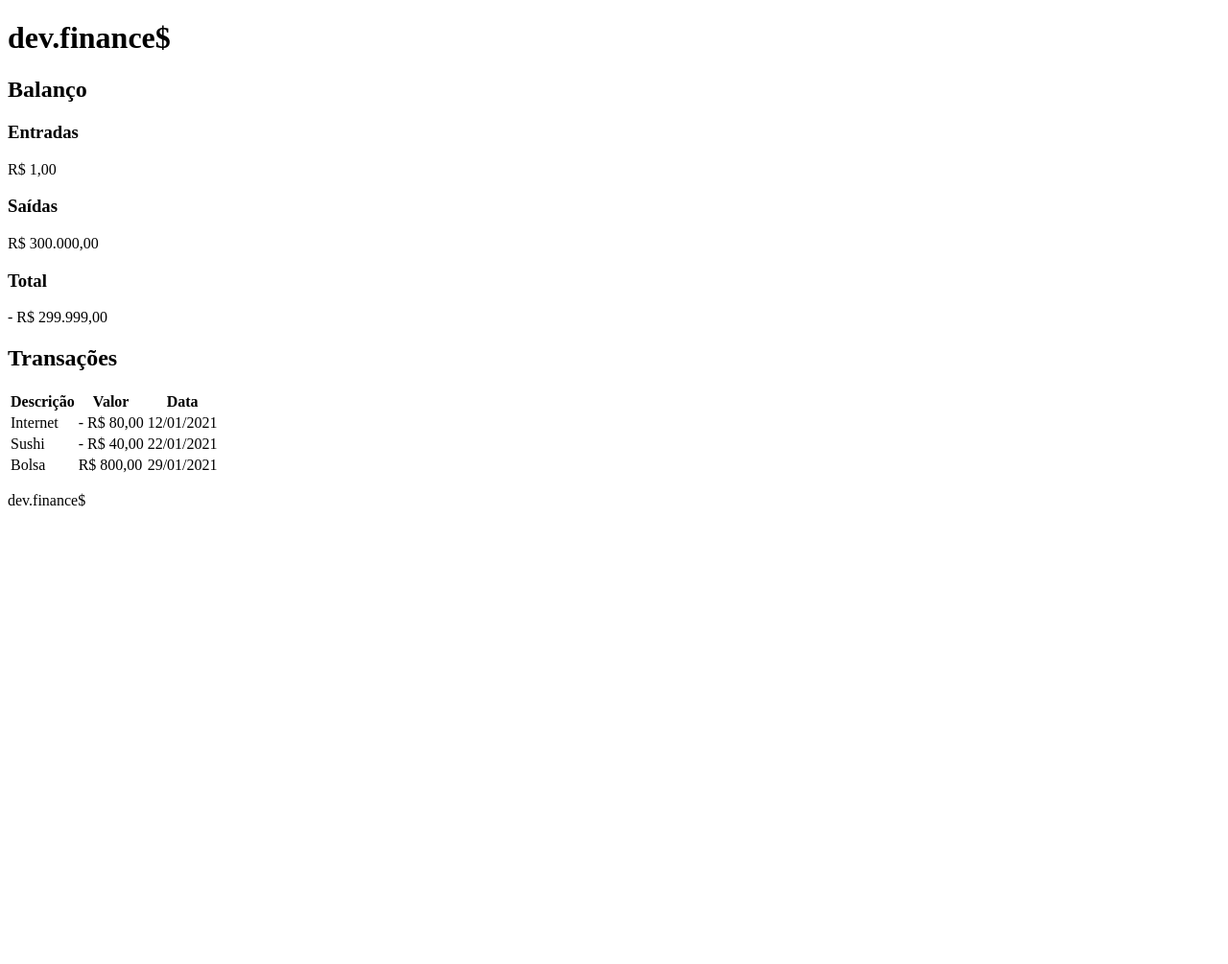
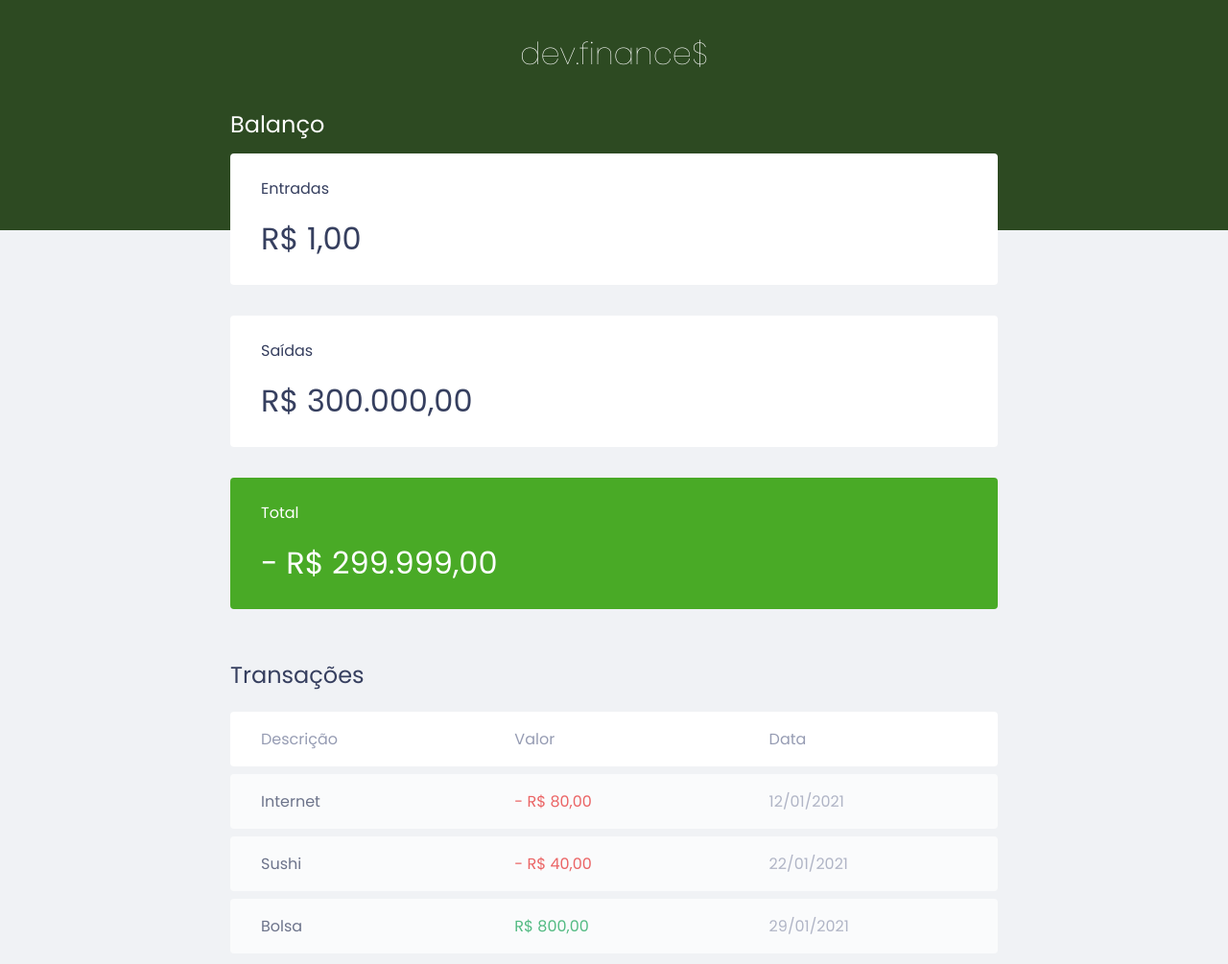
Before and after one commit to Rafaellarsa/maratona-discover, a plain HTML site: page index.html in a window 1280 px wide. Shown: the top 1005 px of the page at 96% size. Before the commit the page ends 800 px from the top, so only its background shows below. Drawn offline with Linux system fonts and the light colour scheme.

Commit message:
Added css

```diff
--- a/index.html
+++ b/index.html
@@ -5,6 +5,12 @@
     <meta charset="UTF-8">
     <meta name="viewport" content="width=device-width, initial-scale=1.0">
     <title>dev.finance$</title>
+
+    <link rel="stylesheet" href="./style.css">
+    <link rel="preconnect" href="https://fonts.gstatic.com">
+    <link
+        href="https://fonts.googleapis.com/css2?family=Poppins:ital,wght@0,100;0,400;0,700;1,100;1,400;1,700&display=swap"
+        rel="stylesheet">
 </head>
 
 <body>
@@ -25,7 +31,7 @@
                 <h3>Saídas</h3>
                 <p>R$ 300.000,00</p>
             </div>
-            <div class="card">
+            <div class="card total">
                 <h3>Total</h3>
                 <p>- R$ 299.999,00</p>
             </div>
@@ -44,19 +50,19 @@
                 </thead>
                 <tbody>
                     <tr>
-                        <td>Internet</td>
-                        <td>- R$ 80,00</td>
-                        <td>12/01/2021</td>
+                        <td class="description">Internet</td>
+                        <td class="expense">- R$ 80,00</td>
+                        <td class="date">12/01/2021</td>
                     </tr>
                     <tr>
-                        <td>Sushi</td>
-                        <td>- R$ 40,00</td>
-                        <td>22/01/2021</td>
+                        <td class="description">Sushi</td>
+                        <td class="expense">- R$ 40,00</td>
+                        <td class="date">22/01/2021</td>
                     </tr>
                     <tr>
-                        <td>Bolsa</td>
-                        <td>R$ 800,00</td>
-                        <td>29/01/2021</td>
+                        <td class="description">Bolsa</td>
+                        <td class="income">R$ 800,00</td>
+                        <td class="date">29/01/2021</td>
                     </tr>
                 </tbody>
             </table>
--- /dev/null
+++ b/style.css
@@ -0,0 +1,125 @@
+:root {
+  --dark-blue: #363f5f;
+}
+
+* {
+  margin: 0;
+  padding: 0;
+  box-sizing: border-box;
+}
+
+body {
+  background-color: #f0f2f5;
+  font-family: "Poppins", sans-serif;
+}
+
+h2 {
+  margin-top: 3.2rem;
+  margin-bottom: 0.8rem;
+  color: var(--dark-blue);
+  font-weight: normal;
+}
+
+header {
+  background-color: #2d4a22;
+  padding: 2rem 0 10rem;
+  text-align: center;
+}
+
+h1 {
+  color: #fff;
+  font-weight: 100;
+}
+
+main {
+  width: min(90vw, 800px);
+  margin: auto;
+}
+
+#balance {
+  margin-top: -8rem;
+}
+
+#balance h2 {
+  color: #fff;
+  margin-top: 0;
+}
+
+.card {
+  background-color: #fff;
+  padding: 1.5rem 2rem;
+  border-radius: 0.25rem;
+  margin-bottom: 2rem;
+  color: var(--dark-blue);
+}
+
+.card h3 {
+  font-weight: normal;
+  font-size: 1rem;
+}
+
+.card p {
+  font-size: 2rem;
+  line-height: 3rem;
+  margin-top: 1rem;
+}
+
+.card.total {
+  background-color: #49aa26;
+  color: #fff;
+}
+
+#transactions-table {
+  width: 100%;
+  border-spacing: 0 0.5rem;
+  color: #969cb3;
+}
+
+table th {
+  background-color: #fff;
+  padding: 1rem 2rem;
+  font-weight: normal;
+  text-align: left;
+}
+
+table td {
+  background-color: #fff;
+  padding: 1rem 2rem;
+}
+
+table tbody tr {
+  opacity: 0.7;
+}
+
+table tbody tr:hover {
+  opacity: 1;
+}
+
+table thead tr th:first-child,
+table tbody tr td:first-child {
+  border-radius: 0.25rem 0 0 0.25rem;
+}
+
+table thead tr th:last-child,
+table tbody tr td:last-child {
+  border-radius: 0 0.25rem 0.25rem 0;
+}
+
+td.description {
+  color: var(--dark-blue);
+}
+
+td.income {
+  color: #12a454;
+}
+
+td.expense {
+  color: #e92929;
+}
+
+footer {
+  text-align: center;
+  padding: 4rem 0 2rem;
+  color: var(--dark-blue);
+  opacity: 0.6;
+}
```
